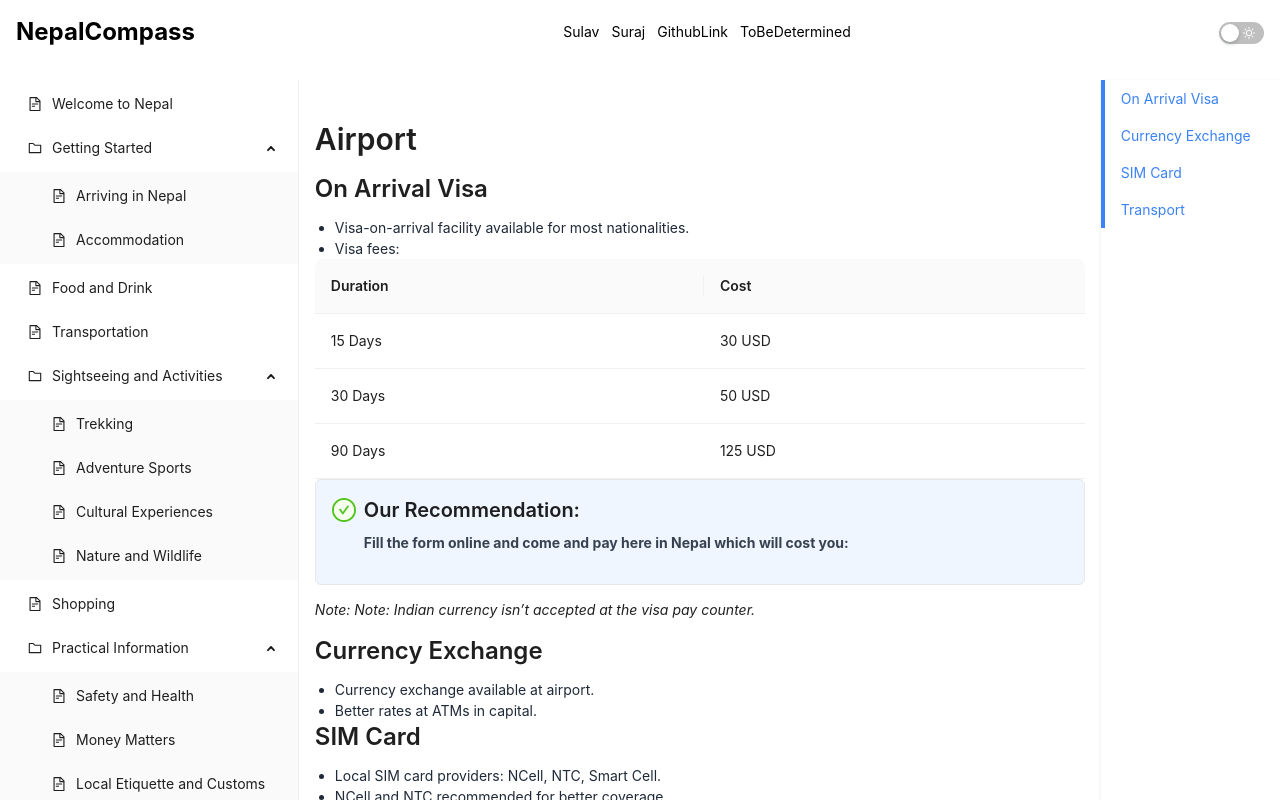
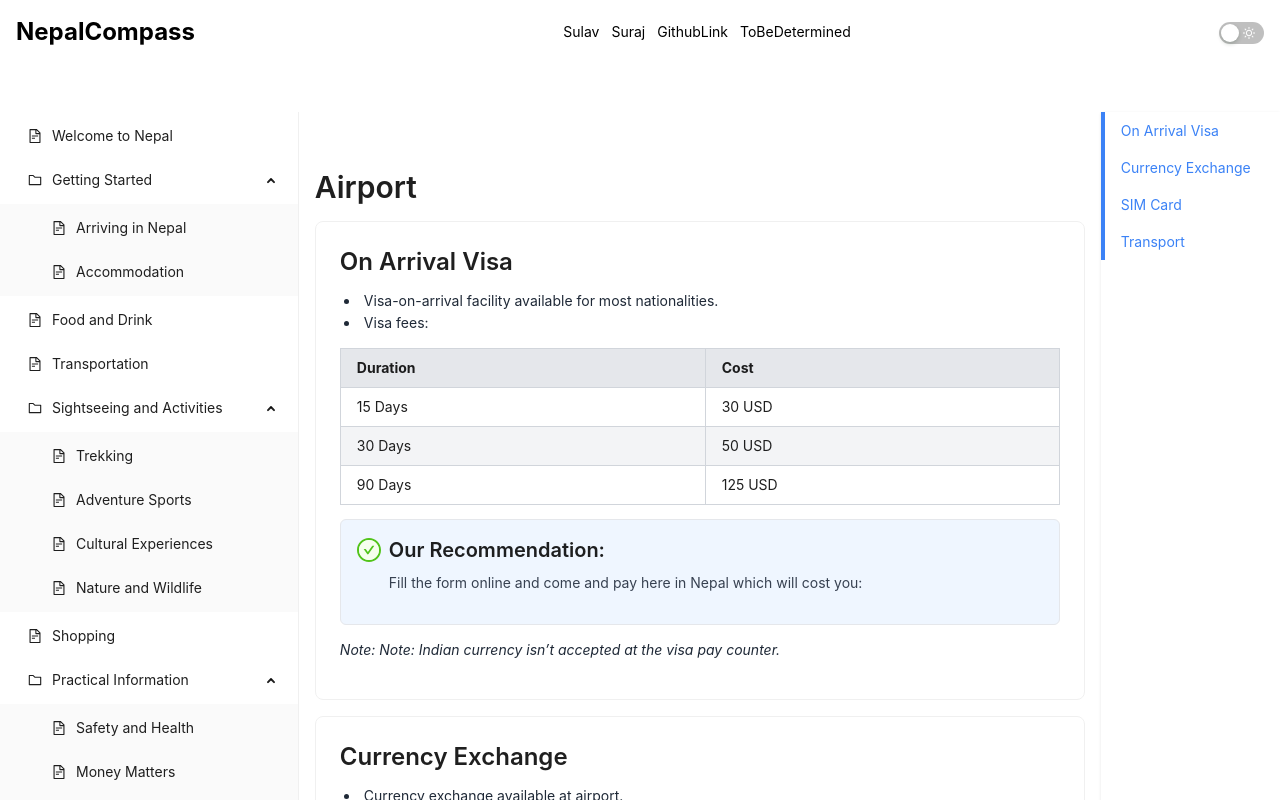
Before and after one commit to Sulav2060/NepalCompass, a React (Vite) app: page / in a window 1280 px wide. Shown: the top 800 px of the page. Built offline with nearby package versions, Linux system fonts and the light colour scheme.

Commit message:
Refactor code to use React.lazy for dynamic import and implement Suspense for lazy loading components.

```diff
--- a/src/PageContent.jsx
+++ b/src/PageContent.jsx
@@ -1,13 +1,14 @@
 import React from "react";
 import data from "./data/texts.json";
 import tabletexts from "./data/tabletexts.json";
-import { Typography, Table } from "antd";
+import { Typography, Card } from "antd";
 import RecommendationCard from "./components/ReccommendationCard";
 import { useRef } from "react";
+import Table from "./components/Table";
 
 const { Title, Paragraph } = Typography;
 
-const PageContent = ({ pagekey, darkMode }) => {
+const PageContent = ({ pagekey }) => {
   const sectionRefs = useRef({});
 
   const pageData = data[pagekey];
@@ -17,9 +18,13 @@ const PageContent = ({ pagekey, darkMode }) => {
   }
 
   const getTableData = (sectionId) => {
+    console.log("Section ID:", sectionId);
+
     const tableData = tabletexts[pagekey];
     if (tableData) {
-      switch (sectionId) {
+      switch (
+        sectionId // Use normalizedSectionId for comparison
+      ) {
         case "visa":
           return {
             dataSource: tableData.visaDataSource,
@@ -51,71 +56,65 @@ const PageContent = ({ pagekey, darkMode }) => {
   };
 
   return (
-    <div
-      className={`p-4 ${
-        darkMode ? "bg-[#121212] text-gray-300" : "bg-white text-gray-800"
-      }`}
-    >
-      <Title level={2} className={`${darkMode ? "text-gray-200" : ""}`}>
+    <div className="p-4 bg-white text-gray-800 dark:bg-[#121212] dark:text-gray-300">
+      <Title level={2} className="text-gray-800 dark:text-gray-300">
         {pageData.title}
       </Title>
       {pageData.sections.map((section) => (
-        <div
+        <Card
           key={section.id}
           id={`section-${section.id}`}
           ref={(node) => handleSectionRef(section.id, node)}
+          className="mb-4 bg-white text-gray-800 dark:bg-[#121212] dark:border-[#121212] dark:text-gray-300"
         >
-          <Title level={3} className={`${darkMode ? "text-gray-200" : ""}`}>
+          <Title level={3} className="text-gray-800 dark:text-gray-200">
             {section.title}
           </Title>
           {section.description && (
-            <Paragraph className={`${darkMode ? "text-gray-300" : ""}`}>
+            <Paragraph className="text-gray-800 dark:text-gray-300">
               {section.description}
             </Paragraph>
           )}
+          <Paragraph>
             {section.points && (
-            <ul className="list-disc pl-5">
+              <ul className="  list-disc pl-5">
                 {section.points.map((point, index) => (
                   <li
                     key={index}
-                  className={`${darkMode ? "text-gray-300" : ""}`}
+                    className="text-gray-800 list-disc dark:text-gray-300"
                   >
                     {point}
                   </li>
                 ))}
               </ul>
             )}
+          </Paragraph>
+          <Paragraph>
             {getTableData(section.id) && (
-            <Table
-              dataSource={getTableData(section.id).dataSource}
-              columns={getTableData(section.id).columns}
-              pagination={false}
-              className={`${darkMode ? "dark" : ""}`}
-            />
+              <Table data={getTableData(section.id)} />
             )}
+          </Paragraph>
           {section.recommendation && (
-            <Paragraph
-              className={`font-bold ${darkMode ? "text-gray-300" : ""}`}
-            >
+            <Paragraph className="font-bold text-gray-800 dark:text-gray-300">
               <RecommendationCard recommendation={section.recommendation} />
             </Paragraph>
           )}
           {section.note && (
-            <Paragraph className={`italic ${darkMode ? "text-gray-300" : ""}`}>
+            <Paragraph className="italic text-gray-800 dark:text-gray-300">
               Note: {section.note}
             </Paragraph>
           )}
           {section.requirements && (
-            <Paragraph className={`${darkMode ? "text-gray-300" : ""}`}>
+            <Paragraph className="text-gray-800 dark:text-gray-300">
               Requirements: {section.requirements}
             </Paragraph>
           )}
           {section.recommendationNote && (
-            <Paragraph className={`${darkMode ? "text-gray-300" : ""}`}>
+            <Paragraph className="text-gray-800 dark:text-gray-300">
               {section.recommendationNote}
             </Paragraph>
           )}
-        </div>
+        </Card>
       ))}
     </div>
   );
--- a/src/components/ReccommendationCard.jsx
+++ b/src/components/ReccommendationCard.jsx
@@ -2,7 +2,7 @@ import { StarOutlined, CheckCircleTwoTone } from "@ant-design/icons";
 import { Typography } from "antd";
 const { Paragraph, Title } = Typography;
 
-const RecommendationCard = ({ recommendation, reason }) => {
+const RecommendationCard = ({ recommendation }) => {
   return (
     <div className="border dark:border-blue-700 rounded-md p-4 dark:bg-gray-700 bg-blue-50">
       <Paragraph className="mb-0 dark:text-white text-gray-800">
@@ -17,12 +17,11 @@ const RecommendationCard = ({ recommendation, reason }) => {
             style={{ marginBottom: 0 }}
             className="dark:text-gray-200 text-gray-700"
           >
-            Our Recommendation:{" "}
-            <span style={{ fontWeight: 500, fontSize: "16px" }}></span>
+            Our Recommendation:
           </Title>
         </div>
         <div className="pl-8 ">
-          <Paragraph className="dark:text-gray-300 text-gray-700">
+          <Paragraph className="dark:text-gray-300 text-gray-700 font-normal">
             {recommendation}
           </Paragraph>
         </div>
--- /dev/null
+++ b/src/components/Table.jsx
@@ -0,0 +1,40 @@
+import React from "react";
+
+const Table = ({ data }) => {
+  const { columns, dataSource } = data;
+
+  return (
+    <div className="overflow-x-auto dark:text-gray-300">
+      <table className="w-full table-auto border-collapse dark:border-gray-700">
+        <thead className="bg-gray-200 dark:bg-gray-700">
+          <tr>
+            {columns.map((column) => (
+              <th
+                key={column.key}
+                className="px-4 py-2 text-left border border-gray-300 dark:border-gray-600"
+              >
+                {column.title}
+              </th>
+            ))}
+          </tr>
+        </thead>
+        <tbody>
+          {dataSource.map((row, index) => (
+            <tr key={index} className="even:bg-gray-100 dark:even:bg-gray-800">
+              {columns.map((column) => (
+                <td
+                  key={column.key}
+                  className="px-4 py-2 border border-gray-300 dark:border-gray-700"
+                >
+                  {row[column.dataIndex]}
+                </td>
+              ))}
+            </tr>
+          ))}
+        </tbody>
+      </table>
+    </div>
+  );
+};
+
+export default Table;
--- a/src/pages/PageTemplate.jsx
+++ b/src/pages/PageTemplate.jsx
@@ -44,7 +44,7 @@ const PageTemplate = ({
       >
         <Navbar darkMode={darkMode} toggleTheme={toggleTheme} />
       </Layout>
-      <Layout className={`${darkMode ? "bg-[#121212]" : "bg-white"}`}>
+      <Layout className={`${darkMode ? "bg-[#121212]" : "bg-white"} pt-12`}>
         <LeftSidebar darkMode={darkMode} />
         <Content className="pt-10">
           <PageContent pagekey={navItems} darkMode={darkMode} />
```
Lines whose indentation alone changed are shown as unchanged.
